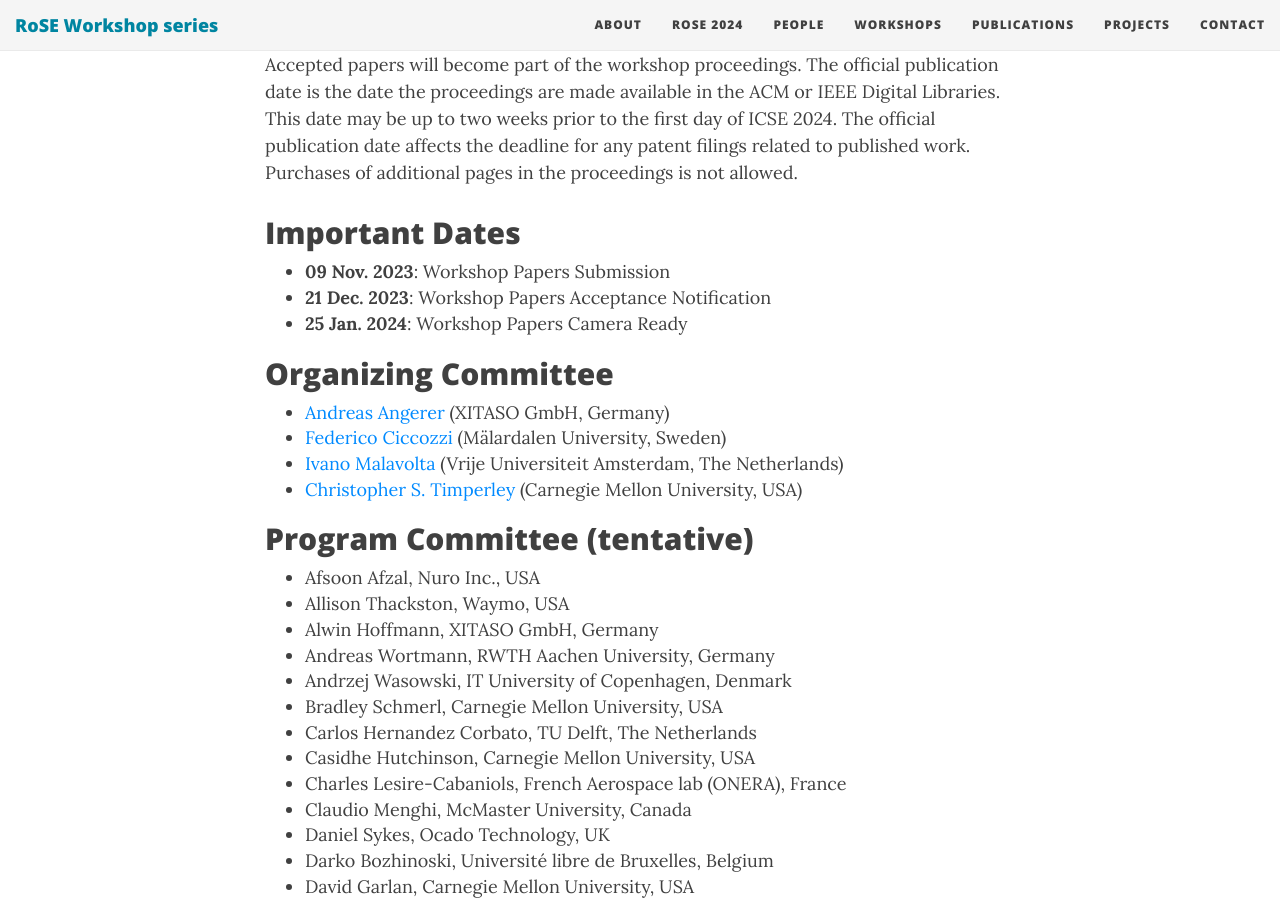
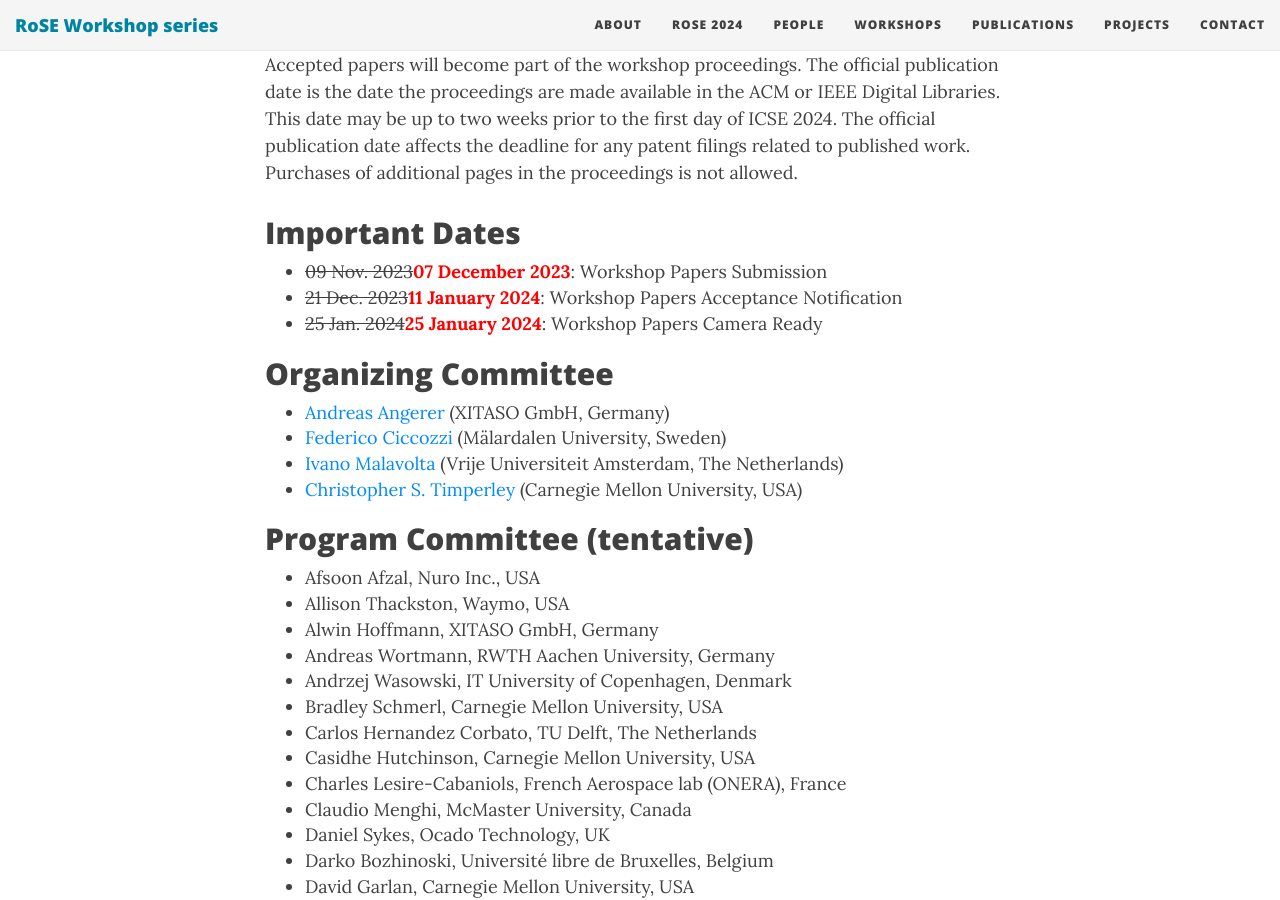
Before and after one commit to rose-workshops/rose-workshops.github.io, a Jekyll site: the page built from rose2024.md, in a window 1280 px wide and 900 px high, scrolled down 2482 px. Built offline with Jekyll 4.4.1, drawn with Linux system fonts in a browser that asks for light colours; nearby versions of some CDN libraries.

Commit message:
Update RoSE 2024 dates

```diff
--- a/rose2024.md
+++ b/rose2024.md
@@ -66,9 +66,9 @@ Accepted papers will become part of the workshop proceedings. The official publi
 
 ## Important Dates
 
-* **09 Nov. 2023**: Workshop Papers Submission
-* **21 Dec. 2023**: Workshop Papers Acceptance Notification
-* **25 Jan. 2024**: Workshop Papers Camera Ready
+* <del>09 Nov. 2023</del><span style="color:red;">**07 December 2023**</span>: Workshop Papers Submission
+* <del>21 Dec. 2023</del><span style="color:red;">**11 January 2024**</span>: Workshop Papers Acceptance Notification
+* <del>25 Jan. 2024</del><span style="color:red;">**25 January 2024**</span>: Workshop Papers Camera Ready
 
 ## Organizing Committee
 
```
